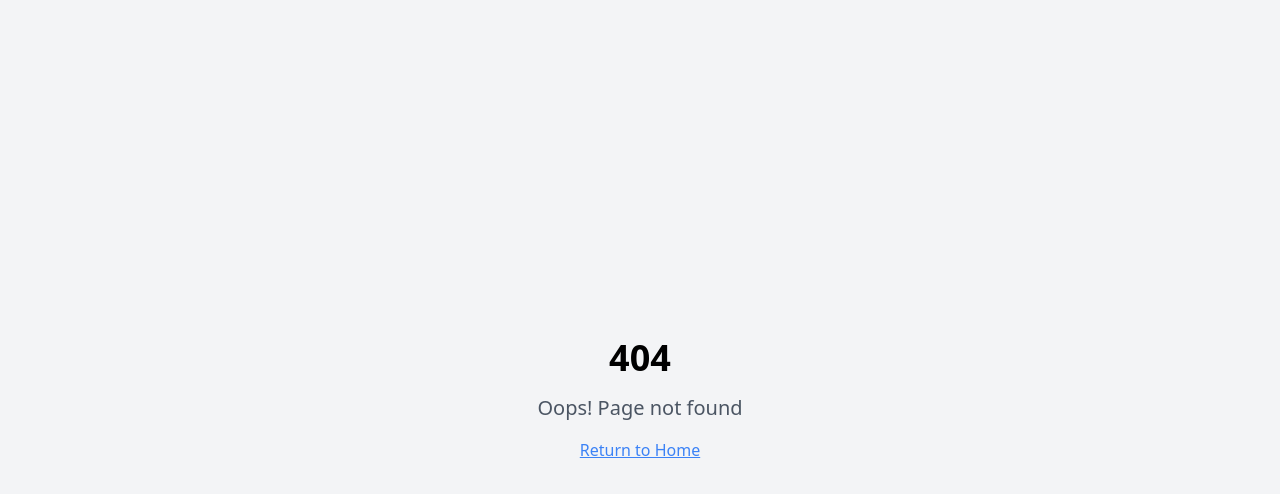
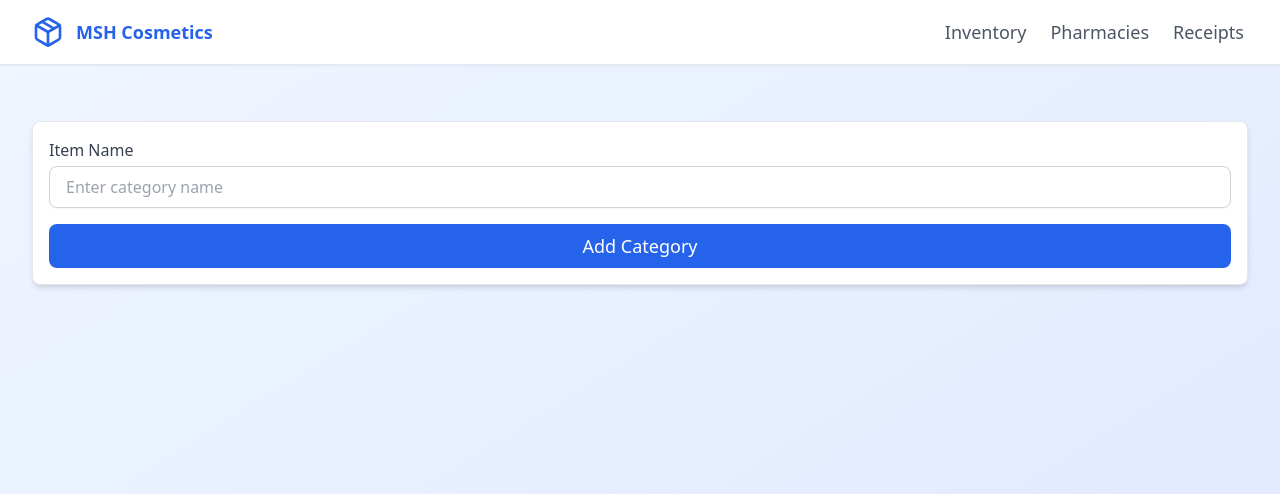
Before and after one commit to akbarhrb/cosmetics, a React (Create React App) app: page /categories in a window 1280 px wide. Before the commit this address had no page. Shown: the top 494 px of the page. Built offline with nearby package versions, Linux system fonts and the light colour scheme.

Commit message:
add create category

```diff
--- a/src/App.js
+++ b/src/App.js
@@ -8,6 +8,7 @@ import CreateReceipt from './pages/CreateReceipt';
 import NotFound from './pages/NotFound';
 import ReceiptDetails from './pages/ReceiptDetails';
 import Report from './pages/Report';
+import Categories from './pages/Categories';
 
 function App() {
   return (
@@ -16,6 +17,7 @@ function App() {
         <Route path="/" element={<Index />} />
         <Route path="/report" element={<Report />} />
         <Route path="/inventory" element={<Inventory />} />
+        <Route path='/categories' element={<Categories />} />
         <Route path="/pharmacies" element={<Pharmacies />} />
         <Route path="/create-receipt" element={<CreateReceipt />} />
         <Route path="/receipts" element={<Receipts />} />
--- /dev/null
+++ b/src/pages/Categories.jsx
@@ -0,0 +1,47 @@
+import { useState } from "react";
+import Header from "../components/Header";
+import Button from "../components/Button";
+import Input from "../components/Input";
+import axios from "axios";
+
+function Categories(){
+    const [cat_name , set_cat_name] = useState();
+    const [loading , setLoading] = useState(false);
+    const baseUrl = process.env.REACT_APP_API_URL;
+    async function addCategory(){
+        try{
+            setLoading(true);
+            if(!cat_name){
+                alert('enter the category name first');
+                return;
+            }
+            const response = await axios.post(`${baseUrl}/add-category` , {'cat_name' : cat_name});
+            if(response.status === 201){
+                set_cat_name('');
+            }else{
+                console.log(response);
+                alert('error occured');
+            }
+        }catch(e){
+            console.log(e);
+        }finally{
+            setLoading(false);
+        }
+    }
+    return (
+        <div className="min-h-screen bg-gradient-to-br from-blue-50 to-indigo-100">
+            <Header />
+            <main className="max-w-7xl mx-auto px-4 sm:px-6 lg:px-8 py-8">
+                <form className="mt-6 mb-6 space-y-4 p-4 border rounded-lg bg-white shadow-md transition-all duration-300 ease-in-out opacity-100 scale-100 animate-fade-in">
+                    <div>
+                        <label className="block mb-1 text-gray-700">Item Name</label>
+                        <Input type="text" value={cat_name} onChange={(e)=>set_cat_name(e.target.value)} placeholder="Enter category name" className="w-full"/>
+                    </div>
+                    <Button className="w-full" onClick={()=>addCategory()}>{loading ? 'adding...' : 'Add Category'}</Button>
+                </form>
+            </main>
+
+        </div>
+    )
+}
+export default Categories;
--- a/src/pages/Inventory.jsx
+++ b/src/pages/Inventory.jsx
@@ -6,6 +6,7 @@ import { Card, CardContent, CardDescription, CardHeader, CardTitle } from "../co
 import Button from "../components/Button";
 import SelectComp from "../components/SelectComp";
 import { Edit } from "lucide-react";
+import { Link } from "react-router-dom";
 
 const baseUrl = process.env.REACT_APP_API_URL;
 function Inventory(){
@@ -241,7 +242,10 @@ function Inventory(){
                         <h1 className="text-lg sm:text-lg md:text-2xl lg:text-3xl font-bold text-gray-900">Inventory Management</h1>
                         <p className="text-gray-600 mt-2">Track and manage your cosmetic products</p>
                     </div>
-                    <Button className="" onClick={toggleButton} variant="success">{showForm? 'Cancel' : 'Add Product'}</Button>
+                    <div>
+                        <Button><Link to="/categories">Add Category</Link></Button>
+                        <Button className="mx-1 my-1" onClick={toggleButton} variant="success">{showForm? 'Cancel' : 'Add Product'}</Button>
+                    </div>
                 </div>
                 {/* show form*/}
               {showForm && (
--- a/src/pages/ReceiptDetails.jsx
+++ b/src/pages/ReceiptDetails.jsx
@@ -59,6 +59,20 @@ function ReceiptDetails(){
       console.log(e);
     }
   }
+
+  async function closeReceipt(id){
+    try{
+      const response = await axios.post(`${baseUrl}/close-receipt` , {'receipt_id' : id});
+      if(response.status == 200){
+        navigator('/receipts');
+      }else{
+        console.log(response);
+        alert('error occured');
+      }
+    }catch(e){
+      console.log(e);
+    }
+  }
   return (
   <div className="min-h-screen bg-gradient-to-br from-blue-50 to-indigo-100">
     <Header />
@@ -107,6 +121,11 @@ function ReceiptDetails(){
 
         <div className="mt-4 text-center">
           <button
+            onClick={()=>closeReceipt(receipt.id)}
+            className="bg-green-600 text-white px-6 py-2 mx-1 my-1 rounded-lg hover:bg-green-700 transition"
+          >Pay Receipt
+          </button>
+          <button
             onClick={handlePrint}
             className="bg-blue-600 text-white px-6 py-2 mx-1 my-1 rounded-lg hover:bg-blue-700 transition"
           >Print Receipt
--- a/src/pages/Report.jsx
+++ b/src/pages/Report.jsx
@@ -1,6 +1,6 @@
 import Header from "../components/Header";
-import { Card, CardHeader, CardTitle, CardDescription, CardContent } from "../components/Card";
-import { CalendarIcon, Package, Receipt, Store, BarChart3, DollarSign, TrendingUp, FileText } from 'lucide-react';
+import { Card, CardHeader, CardTitle, CardContent } from "../components/Card";
+import { CalendarIcon, Package, Receipt, Store, DollarSign, TrendingUp, FileText } from 'lucide-react';
 import Button from "../components/Button";
 import Input from "../components/Input";
 import axios from "axios";
```
